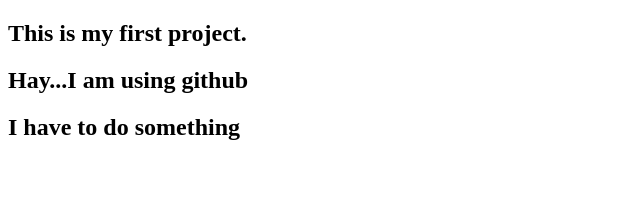
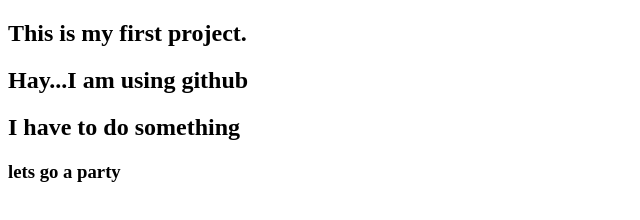
Before and after one commit to JannatulMaowa5/my-first-website, a plain HTML site: page index.html in a window 1280 px wide. Shown: the whole page, without its empty margins (0-640 px from the left). Drawn offline with Linux system fonts and the light colour scheme.

Commit message:
it's party

```diff
--- a/index.html
+++ b/index.html
@@ -10,5 +10,6 @@
      <h2>This is my first project.</h2>
     <h2>Hay...I am using github</h2>
     <h2>I have to do something</h2>
+    <h3>lets go a party</h3>
 </body>
 </html>
```
